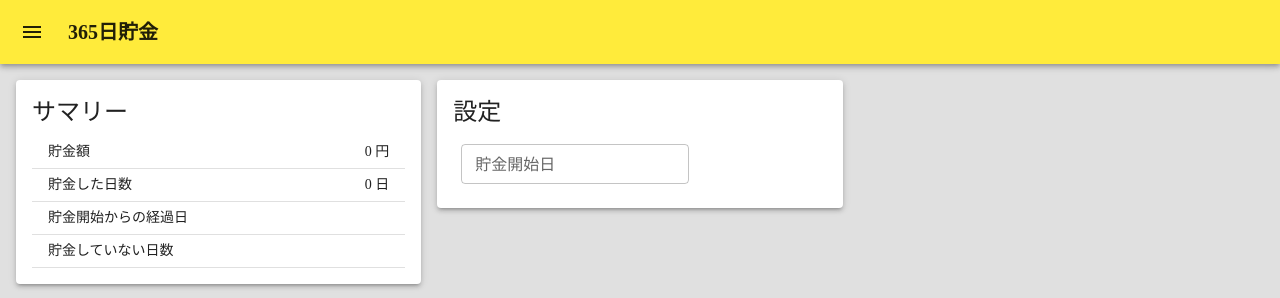
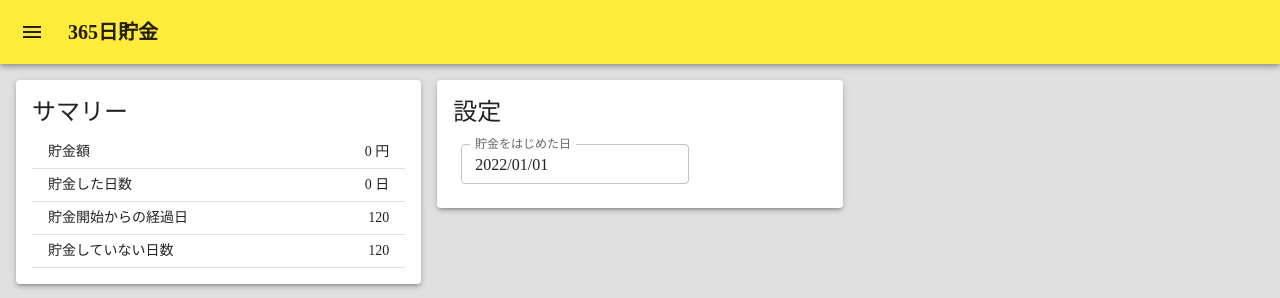
Before and after one commit to sawadyecma/365-deposite, a React (Create React App) app: page / in a window 1280 px wide. Shown: the top 298 px of the page. Built offline with nearby package versions, Linux system fonts and the light colour scheme.

Commit message:
サマリー修正

```diff
--- a/src/App.tsx
+++ b/src/App.tsx
@@ -1,4 +1,5 @@
 import { Grid, Paper } from "@mui/material";
+import { differenceInCalendarDays } from "date-fns";
 import { dayClick } from "./basis/global-state/features/day/slice";
 import { onStartDateChange } from "./basis/global-state/features/setting/slice";
 import { useAppDispatch, useAppSelector } from "./basis/global-state/hooks";
@@ -17,7 +18,7 @@ export const App = () => {
     dispatch(dayClick(argDay));
   };
 
-  const handleStartDateChange = (startDate: Date | null) => {
+  const handleStartDateChange = (startDate: Date) => {
     dispatch(onStartDateChange(startDate));
   };
 
@@ -33,7 +34,7 @@ export const App = () => {
       >
         <Grid item xs={12} sm={6} md={4}>
           <Paper sx={{ padding: 2 }}>
-            <Summary days={days} />
+            <Summary days={days} startDate={startDate} />
           </Paper>
         </Grid>
         <Grid item xs={12} sm={6} md={4}>
--- a/src/basis/global-state/features/setting/slice.ts
+++ b/src/basis/global-state/features/setting/slice.ts
@@ -1,19 +1,19 @@
 import { createSlice, PayloadAction } from "@reduxjs/toolkit";
-import { Day, newDays } from "../../../../domain/day";
+import { startOfYear } from "date-fns";
 
 export interface SettingState {
-  startDate: Date | null;
+  startDate: Date;
 }
 
 const initialState: SettingState = {
-  startDate: null,
+  startDate: startOfYear(new Date()),
 };
 
 export const settingSlice = createSlice({
   name: "setting",
   initialState,
   reducers: {
-    onStartDateChange: (state, action: PayloadAction<Date | null>) => {
+    onStartDateChange: (state, action: PayloadAction<Date>) => {
       state.startDate = action.payload;
     },
   },
--- a/src/components/Config.tsx
+++ b/src/components/Config.tsx
@@ -4,8 +4,8 @@ import { AdapterDateFns } from "@mui/x-date-pickers/AdapterDateFns";
 import { ja } from "date-fns/locale";
 
 interface Props {
-  date: Date | null;
-  onDateChange: (date: Date | null) => void;
+  date: Date;
+  onDateChange: (date: Date) => void;
 }
 
 export const Config = ({ date, onDateChange }: Props) => {
@@ -15,9 +15,14 @@ export const Config = ({ date, onDateChange }: Props) => {
       <Box p={1} pt={2}>
         <LocalizationProvider dateAdapter={AdapterDateFns} adapterLocale={ja}>
           <DatePicker
-            label="貯金開始日"
+            label="貯金をはじめた日"
             value={date}
-            onChange={onDateChange}
+            onChange={(date: Date | null) => {
+              if (!date) {
+                return;
+              }
+              onDateChange(date);
+            }}
             renderInput={(props) => <TextField {...props} size="small" />}
           />
         </LocalizationProvider>
--- a/src/components/Summary.tsx
+++ b/src/components/Summary.tsx
@@ -5,22 +5,28 @@ import {
   TableRow,
   Typography,
 } from "@mui/material";
+import { differenceInCalendarDays } from "date-fns";
 import { Day, sumPressedDays } from "../domain/day";
 
 interface Props {
   days: Day[];
+  startDate: Date;
 }
 
 function createRow(name: string, value: number | string) {
   return { name, value };
 }
 
-export const Summary = ({ days, ...props }: Props) => {
+export const Summary = ({ days, startDate, ...props }: Props) => {
+  const passedDayCount = differenceInCalendarDays(new Date(), startDate);
+  const checkedDayLen = days.filter((day) => day.pressed).length;
+  const skippedDayCount = passedDayCount - checkedDayLen;
+
   const rows = [
     createRow("貯金額", `${sumPressedDays(days)} 円`),
-    createRow("貯金した日数", `${days.filter((day) => day.pressed).length} 日`),
-    createRow("貯金開始からの経過日", ""),
-    createRow("貯金していない日数", ""),
+    createRow("貯金した日数", `${checkedDayLen} 日`),
+    createRow("貯金開始からの経過日", passedDayCount || "-"),
+    createRow("貯金していない日数", skippedDayCount || "-"),
   ];
 
   return (
```
